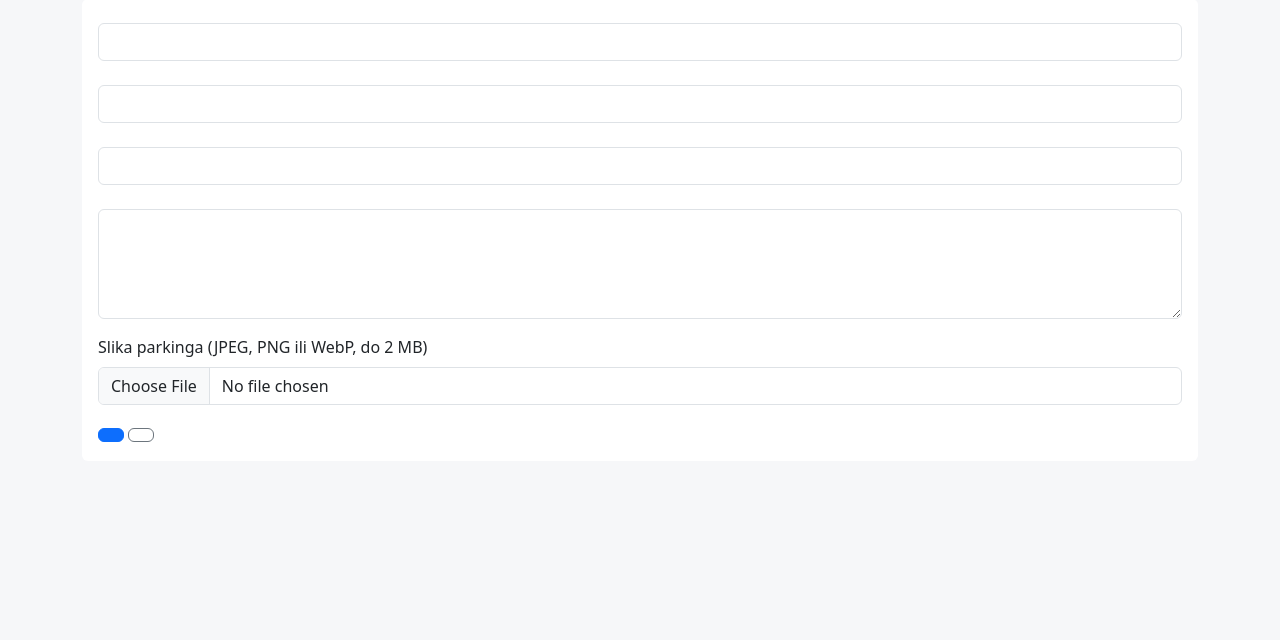
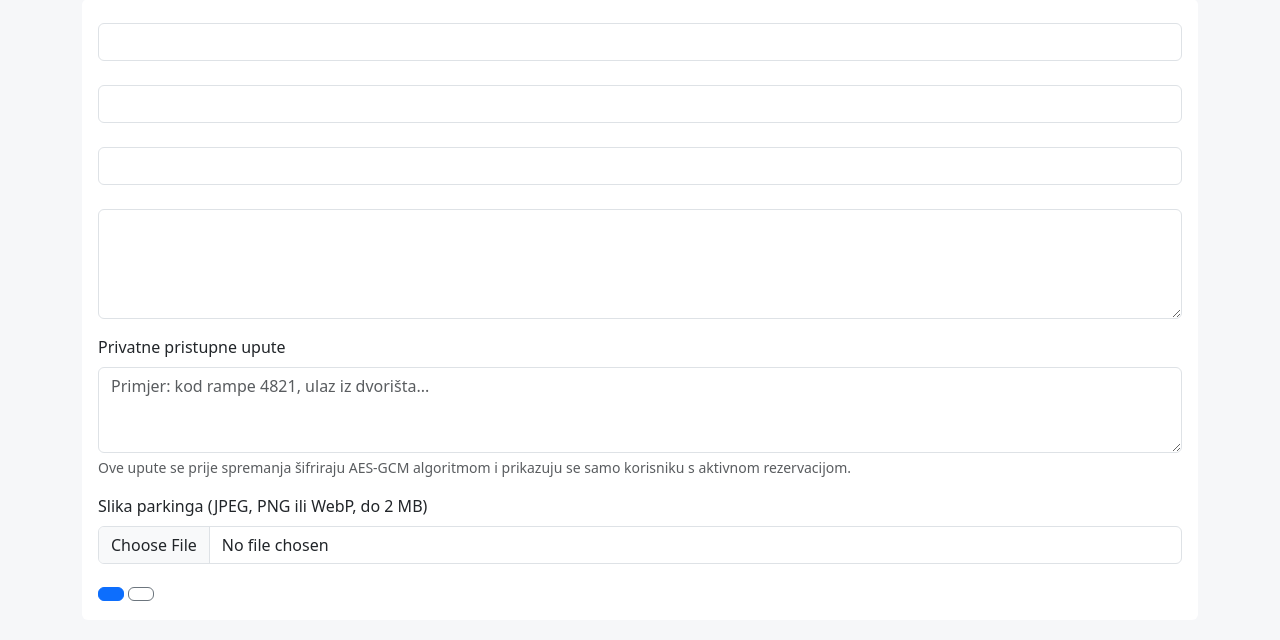
Before and after one commit to HeadshotFTW/ParKING, a Python web app: template templates/parking_form.html in a window 1280 px wide. Shown: the part 81-721 px from the top of the page. Run offline with Jinja, Linux system fonts and the light colour scheme; the template is opened without the code that fills it, so the values that code supplies are empty.

Commit message:
Add encrypted access instructions to parking form

```diff
--- a/templates/parking_form.html
+++ b/templates/parking_form.html
@@ -14,6 +14,18 @@
 
     <label class="form-label">{{ tr('common.description') }}</label>
     <textarea class="form-control mb-3" name="description" rows="4">{{ parking.description if parking else '' }}</textarea>
+
+    <label class="form-label" for="access_instructions">
+        {% if lang == 'en' %}Private access instructions{% else %}Privatne pristupne upute{% endif %}
+    </label>
+    <textarea class="form-control" id="access_instructions" name="access_instructions" rows="3" placeholder="{% if lang == 'en' %}Example: gate code 4821, entrance from the courtyard...{% else %}Primjer: kod rampe 4821, ulaz iz dvorišta...{% endif %}">{{ access_instructions or '' }}</textarea>
+    <div class="form-text mb-3">
+        {% if lang == 'en' %}
+            These instructions are encrypted with AES-GCM before being stored and are shown only to users with an active reservation.
+        {% else %}
+            Ove upute se prije spremanja šifriraju AES-GCM algoritmom i prikazuju se samo korisniku s aktivnom rezervacijom.
+        {% endif %}
+    </div>
 
     <label class="form-label">Slika parkinga (JPEG, PNG ili WebP, do 2 MB)</label>
     <input class="form-control mb-3" type="file" name="photo" accept="image/jpeg,image/png,image/webp">
```
